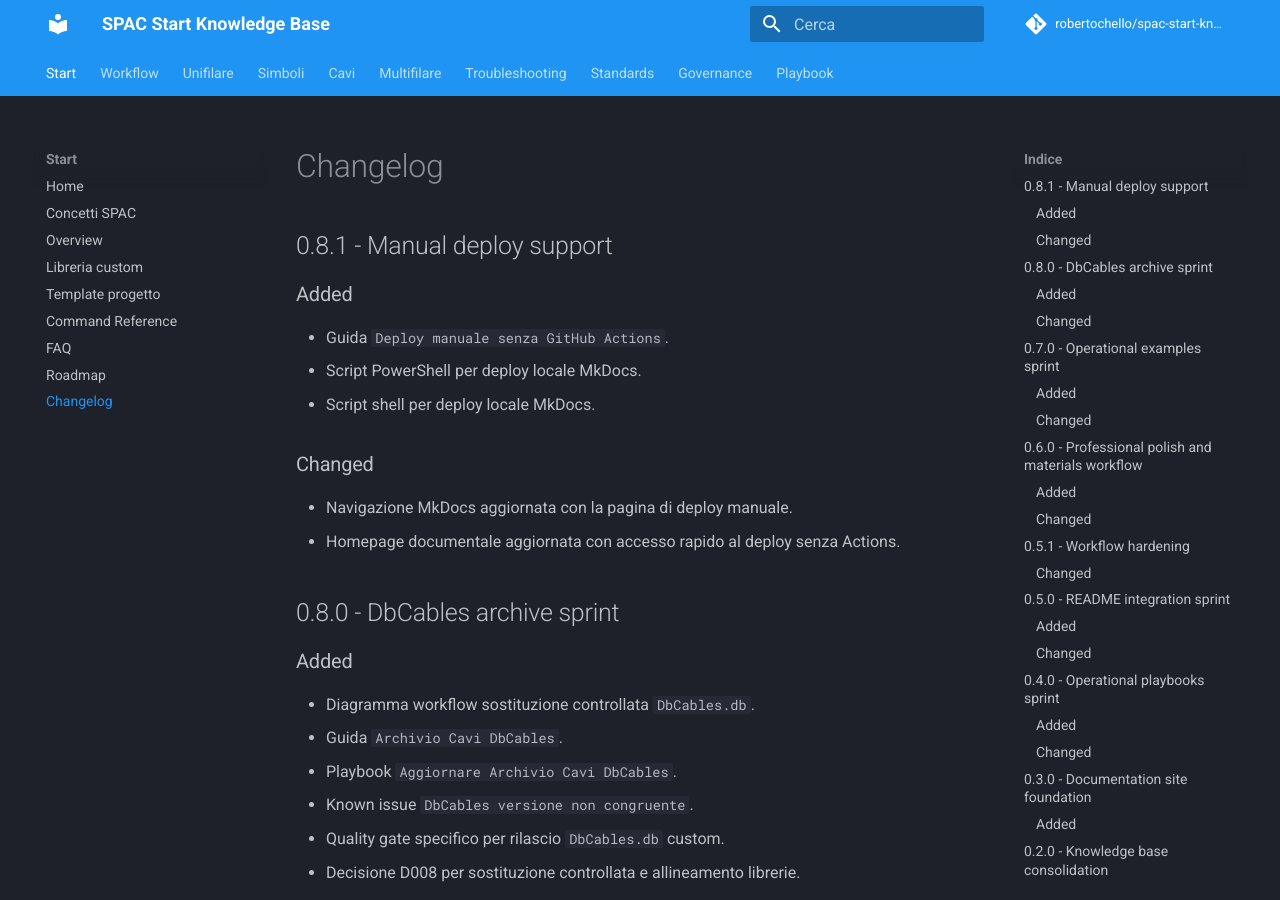
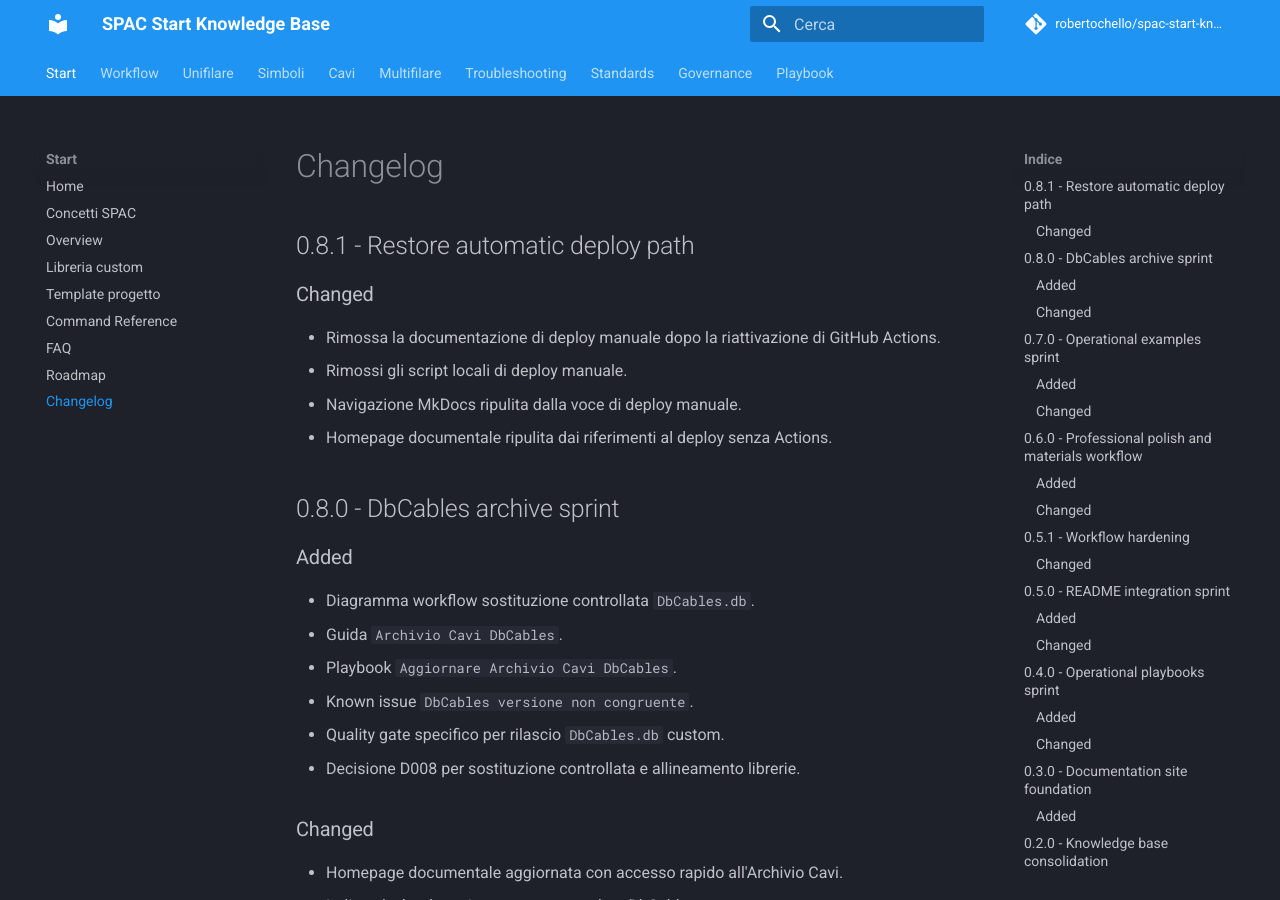
Before and after one commit to robertochello/spac-start-knowledge-base, an MkDocs documentation site: the page built from docs/changelog.md, in a window 1280 px wide and 900 px high. Built offline with MkDocs 1.6.1 and Material for MkDocs 9.7.7, drawn with Linux system fonts in a browser that asks for light colours; comment, search, counter and statistics services are not loaded.

Commit message:
Document restoration of automatic deploy

```diff
--- a/docs/changelog.md
+++ b/docs/changelog.md
@@ -1,17 +1,13 @@
 # Changelog
 
-## 0.8.1 - Manual deploy support
-
-### Added
-
-- Guida `Deploy manuale senza GitHub Actions`.
-- Script PowerShell per deploy locale MkDocs.
-- Script shell per deploy locale MkDocs.
+## 0.8.1 - Restore automatic deploy path
 
 ### Changed
 
-- Navigazione MkDocs aggiornata con la pagina di deploy manuale.
-- Homepage documentale aggiornata con accesso rapido al deploy senza Actions.
+- Rimossa la documentazione di deploy manuale dopo la riattivazione di GitHub Actions.
+- Rimossi gli script locali di deploy manuale.
+- Navigazione MkDocs ripulita dalla voce di deploy manuale.
+- Homepage documentale ripulita dai riferimenti al deploy senza Actions.
 
 ## 0.8.0 - DbCables archive sprint
 
```
